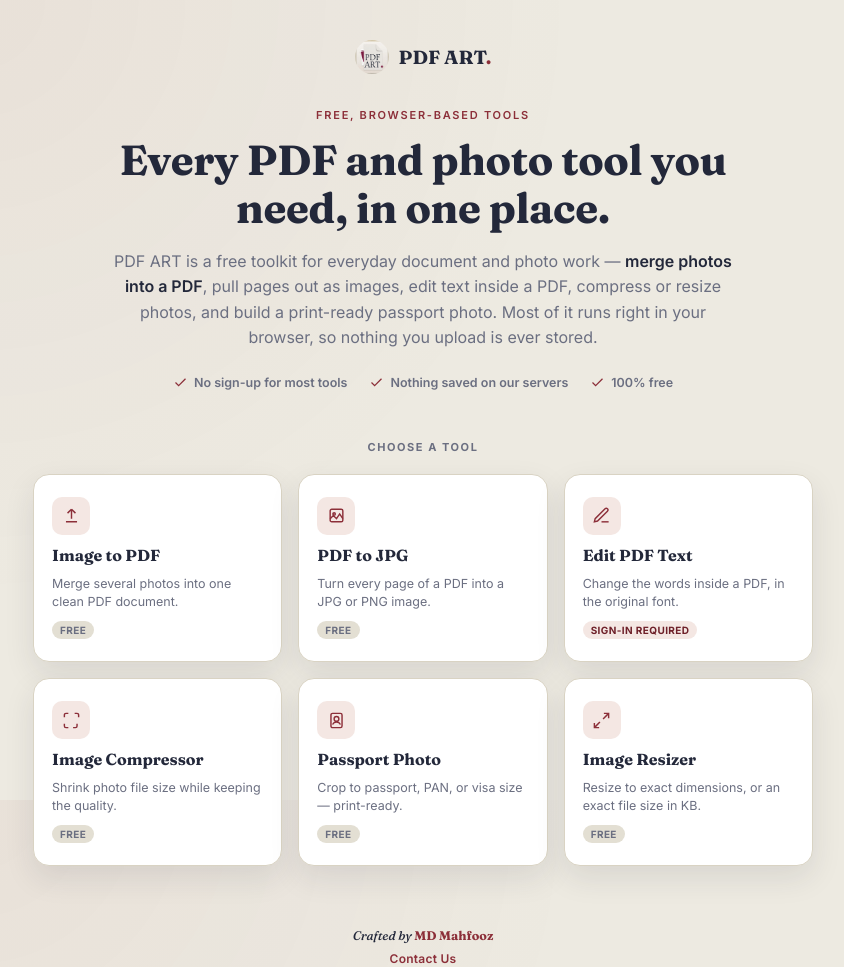
After one commit to Therealmahfooz/PDF_ART, a Flask app: page / in a window 1280 px wide. The commit adds this page. Shown: the whole page, without its empty margins (217-1061 px from the left). Run offline with Flask 3, Linux system fonts and the light colour scheme; some libraries are stand-ins or nearby versions.

Commit message:
Add files via upload

```diff
--- /dev/null
+++ b/templates/home.html
@@ -0,0 +1,200 @@
+<!DOCTYPE html>
+<html lang="en">
+<head>
+<meta charset="UTF-8">
+<meta name="viewport" content="width=device-width, initial-scale=1.0, viewport-fit=cover">
+<title>PDF ART — Free PDF & Photo Tools</title>
+<meta name="description" content="PDF ART is a free set of browser-based tools: turn photos into a PDF, convert PDF pages to JPG, edit PDF text, compress images, make passport photos, and resize images to an exact size.">
+
+<link rel="icon" type="image/png" sizes="32x32" href="/static/icons/icon-32.png">
+<link rel="icon" type="image/png" sizes="16x16" href="/static/icons/icon-16.png">
+<link rel="shortcut icon" href="/static/icons/favicon.ico">
+<link rel="apple-touch-icon" sizes="180x180" href="/static/icons/apple-touch-icon.png">
+<link rel="manifest" href="/static/manifest.json">
+<meta name="theme-color" content="#8C2F39">
+<meta name="apple-mobile-web-app-capable" content="yes">
+<meta name="mobile-web-app-capable" content="yes">
+<meta name="apple-mobile-web-app-status-bar-style" content="black-translucent">
+<meta name="apple-mobile-web-app-title" content="PDF ART">
+
+<script async src="https://www.googletagmanager.com/gtag/js?id=G-XXXXXXXXXX"></script>
+<script>
+  window.dataLayer = window.dataLayer || [];
+  function gtag(){dataLayer.push(arguments);}
+  gtag('js', new Date());
+  gtag('config', 'G-XXXXXXXXXX');
+</script>
+
+<link rel="preconnect" href="https://fonts.googleapis.com">
+<link rel="preconnect" href="https://fonts.gstatic.com" crossorigin>
+<link href="https://fonts.googleapis.com/css2?family=Fraunces:ital,opsz,wght@0,9..144,400;0,9..144,600;0,9..144,700;1,9..144,500&family=Inter:wght@400;500;600;700&display=swap" rel="stylesheet">
+<style>
+  :root {
+    --paper: #EDEAE1; --paper-deep: #E3DFD3; --card: #FFFFFF;
+    --ink: #23283A; --ink-soft: #6B6F81;
+    --accent: #8C2F39; --accent-dark: #6E2029; --accent-tint: #F4E7E3;
+    --border: #D9D3C3;
+    --shadow: 0 12px 30px rgba(35, 40, 58, 0.10);
+  }
+  * { box-sizing: border-box; margin: 0; padding: 0; }
+  html, body { height: 100%; }
+  body {
+    font-family: 'Inter', sans-serif;
+    background: radial-gradient(circle at 15% 0%, rgba(140,47,57,0.05), transparent 45%), var(--paper);
+    color: var(--ink); min-height: 100vh; display: flex; flex-direction: column; align-items: center;
+    padding: 40px 20px 50px;
+  }
+
+  header.top { display: flex; align-items: center; gap: 10px; margin-bottom: 34px; }
+  header.top .mark { width: 34px; height: 34px; border-radius: 50%; flex-shrink: 0; }
+  header.top .name { font-family: 'Fraunces', serif; font-weight: 700; font-size: 19px; color: var(--ink); }
+  header.top .name .dot { color: var(--accent); }
+
+  .hero { text-align: center; max-width: 620px; margin-bottom: 50px; }
+  .eyebrow { font-size: 11px; letter-spacing: 0.16em; text-transform: uppercase; color: var(--accent); font-weight: 600; margin-bottom: 14px; }
+  h1.headline {
+    font-family: 'Fraunces', serif; font-weight: 700; font-size: 42px; line-height: 1.15;
+    letter-spacing: -0.01em; color: var(--ink); margin-bottom: 16px;
+  }
+  p.sub { font-size: 16px; color: var(--ink-soft); line-height: 1.6; }
+  p.sub strong { color: var(--ink); font-weight: 600; }
+
+  .trust-row {
+    display: flex; gap: 22px; justify-content: center; margin-top: 24px; flex-wrap: wrap;
+  }
+  .trust-item {
+    display: flex; align-items: center; gap: 6px; font-size: 12.5px; color: var(--ink-soft); font-weight: 600;
+  }
+  .trust-item svg { width: 15px; height: 15px; stroke: var(--accent); flex-shrink: 0; }
+
+  .section-label {
+    font-size: 11px; letter-spacing: 0.14em; text-transform: uppercase; color: var(--ink-soft);
+    font-weight: 700; text-align: center; margin-bottom: 20px;
+  }
+
+  .tool-grid {
+    display: grid; grid-template-columns: repeat(3, 1fr); gap: 16px;
+    width: 100%; max-width: 780px; margin-bottom: 12px;
+  }
+  .tool-card {
+    background: var(--card); border: 1px solid var(--border); border-radius: 16px;
+    padding: 22px 18px; text-decoration: none; color: var(--ink);
+    box-shadow: var(--shadow); transition: transform .15s ease, border-color .15s ease;
+    display: flex; flex-direction: column; gap: 10px;
+  }
+  .tool-card:hover { transform: translateY(-3px); border-color: var(--accent); }
+  .tool-card .icon-wrap {
+    width: 38px; height: 38px; border-radius: 10px; background: var(--accent-tint);
+    display: flex; align-items: center; justify-content: center;
+  }
+  .tool-card .icon-wrap svg { width: 19px; height: 19px; stroke: var(--accent); }
+  .tool-card .tool-name { font-family: 'Fraunces', serif; font-weight: 700; font-size: 16px; }
+  .tool-card .tool-desc { font-size: 12.5px; color: var(--ink-soft); line-height: 1.45; }
+  .tool-card .badge {
+    align-self: flex-start; font-size: 10px; font-weight: 700; letter-spacing: 0.04em;
+    text-transform: uppercase; padding: 3px 8px; border-radius: 999px;
+    background: var(--paper-deep); color: var(--ink-soft);
+  }
+  .tool-card .badge.login { background: var(--accent-tint); color: var(--accent-dark); }
+
+  footer { margin-top: 50px; text-align: center; color: var(--ink-soft); font-size: 12.5px; }
+  footer .credit { font-family: 'Fraunces', serif; font-style: italic; color: var(--ink); }
+  footer .credit strong { font-style: normal; font-weight: 700; color: var(--accent); }
+  footer .contact { margin-top: 8px; }
+  footer .contact a { color: var(--accent); text-decoration: none; font-size: 12px; font-weight: 600; letter-spacing: 0.02em; border-bottom: 1px solid transparent; transition: border-color .15s; }
+  footer .contact a:hover { border-color: var(--accent); }
+
+  @media (max-width: 700px) {
+    .tool-grid { grid-template-columns: repeat(2, 1fr); }
+    h1.headline { font-size: 32px; }
+  }
+  @media (max-width: 420px) {
+    .tool-grid { grid-template-columns: 1fr; }
+  }
+</style>
+</head>
+<body>
+
+<header class="top">
+  <img class="mark" src="/static/icons/icon-192.png" alt="PDF ART logo">
+  <div class="name">PDF ART<span class="dot">.</span></div>
+</header>
+
+<div class="hero">
+  <div class="eyebrow">Free, Browser-Based Tools</div>
+  <h1 class="headline">Every PDF and photo tool you need, in one place.</h1>
+  <p class="sub">
+    PDF ART is a free toolkit for everyday document and photo work — <strong>merge photos into a PDF</strong>,
+    pull pages out as images, edit text inside a PDF, compress or resize photos, and build a
+    print-ready passport photo. Most of it runs right in your browser, so nothing you upload is ever stored.
+  </p>
+  <div class="trust-row">
+    <div class="trust-item">
+      <svg viewBox="0 0 24 24" fill="none" stroke-width="2"><path d="M20 6L9 17l-5-5"/></svg>
+      No sign-up for most tools
+    </div>
+    <div class="trust-item">
+      <svg viewBox="0 0 24 24" fill="none" stroke-width="2"><path d="M20 6L9 17l-5-5"/></svg>
+      Nothing saved on our servers
+    </div>
+    <div class="trust-item">
+      <svg viewBox="0 0 24 24" fill="none" stroke-width="2"><path d="M20 6L9 17l-5-5"/></svg>
+      100% free
+    </div>
+  </div>
+</div>
+
+<div class="section-label">Choose a Tool</div>
+<div class="tool-grid">
+
+  <a class="tool-card" href="/image-to-pdf.html">
+    <div class="icon-wrap"><svg viewBox="0 0 24 24" fill="none" stroke-width="1.8"><path d="M12 16V4m0 0L7 9m5-5l5 5M5 20h14"/></svg></div>
+    <div class="tool-name">Image to PDF</div>
+    <div class="tool-desc">Merge several photos into one clean PDF document.</div>
+    <span class="badge">Free</span>
+  </a>
+
+  <a class="tool-card" href="/pdf-to-jpg.html">
+    <div class="icon-wrap"><svg viewBox="0 0 24 24" fill="none" stroke-width="1.8"><rect x="4" y="4" width="16" height="16" rx="2"/><circle cx="9" cy="10" r="1.5"/><path d="M4 16l4-4 4 4 4-6 4 6"/></svg></div>
+    <div class="tool-name">PDF to JPG</div>
+    <div class="tool-desc">Turn every page of a PDF into a JPG or PNG image.</div>
+    <span class="badge">Free</span>
+  </a>
+
+  <a class="tool-card" href="/pdf-text-editor.html">
+    <div class="icon-wrap"><svg viewBox="0 0 24 24" fill="none" stroke-width="1.8"><path d="M12 20h9"/><path d="M16.5 3.5a2.1 2.1 0 0 1 3 3L7 19l-4 1 1-4L16.5 3.5z"/></svg></div>
+    <div class="tool-name">Edit PDF Text</div>
+    <div class="tool-desc">Change the words inside a PDF, in the original font.</div>
+    <span class="badge login">Sign-in required</span>
+  </a>
+
+  <a class="tool-card" href="/image-compress.html">
+    <div class="icon-wrap"><svg viewBox="0 0 24 24" fill="none" stroke-width="1.8"><path d="M8 3H5a2 2 0 0 0-2 2v3m18 0V5a2 2 0 0 0-2-2h-3M3 16v3a2 2 0 0 0 2 2h3m11-5v3a2 2 0 0 1-2 2h-3"/></svg></div>
+    <div class="tool-name">Image Compressor</div>
+    <div class="tool-desc">Shrink photo file size while keeping the quality.</div>
+    <span class="badge">Free</span>
+  </a>
+
+  <a class="tool-card" href="/passport-photo.html">
+    <div class="icon-wrap"><svg viewBox="0 0 24 24" fill="none" stroke-width="1.8"><rect x="5" y="3" width="14" height="18" rx="2"/><circle cx="12" cy="10" r="3"/><path d="M7 17c1-2 3-3 5-3s4 1 5 3"/></svg></div>
+    <div class="tool-name">Passport Photo</div>
+    <div class="tool-desc">Crop to passport, PAN, or visa size — print-ready.</div>
+    <span class="badge">Free</span>
+  </a>
+
+  <a class="tool-card" href="/image-resizer.html">
+    <div class="icon-wrap"><svg viewBox="0 0 24 24" fill="none" stroke-width="1.8"><path d="M15 3h6v6M9 21H3v-6M21 3l-7 7M3 21l7-7"/></svg></div>
+    <div class="tool-name">Image Resizer</div>
+    <div class="tool-desc">Resize to exact dimensions, or an exact file size in KB.</div>
+    <span class="badge">Free</span>
+  </a>
+
+</div>
+
+<footer>
+  <div class="credit">Crafted by <strong>MD Mahfooz</strong></div>
+  <div class="contact"><a href="mailto:pdfarts.support@gmail.com?subject=PDF%20ART%20-%20Support">Contact Us</a></div>
+</footer>
+
+</body>
+</html>
--- a/templates/image_compress.html
+++ b/templates/image_compress.html
@@ -127,6 +127,7 @@
     text-align: center;
   }
   h1.logo .dot { color: var(--accent); }
+  .site-mark { display: block; width: 40px; height: 40px; border-radius: 50%; margin: 0 auto 14px; }
   p.tagline {
     font-family: 'Fraunces', serif;
     font-style: italic;
@@ -349,7 +350,8 @@
     <svg viewBox="0 0 24 24" fill="none" stroke="currentColor" stroke-width="2"><path d="M6 9l6 6 6-6"/></svg>
   </button>
   <nav class="toolnav" id="toolnavList">
-  <a href="/">Image to PDF</a>
+  <a href="/">Home</a>
+  <a href="/image-to-pdf.html">Image to PDF</a>
   <a href="/pdf-to-jpg.html">PDF to JPG</a>
   <a href="/pdf-text-editor.html">Edit PDF Text{% if not current_user %} 🔒{% endif %}</a>
   <a href="/image-compress.html" class="active">Image Compressor</a>
@@ -380,6 +382,7 @@
 
 
 <div class="eyebrow">Shrink Without Losing Quality</div>
+<img class="site-mark" src="/static/icons/icon-192.png" alt="PDF ART logo">
 <h1 class="logo">PDF ART<span class="dot">.</span></h1>
 <p class="tagline">Compress your photos right in the browser — nothing is uploaded anywhere.</p>
 
--- a/templates/image_resizer.html
+++ b/templates/image_resizer.html
@@ -85,6 +85,7 @@
   .eyebrow { font-size: 11px; letter-spacing: 0.16em; text-transform: uppercase; color: var(--accent); font-weight: 600; text-align: center; margin-bottom: 14px; }
   h1.logo { font-family: 'Fraunces', serif; font-weight: 700; font-size: 46px; letter-spacing: -0.01em; color: var(--ink); text-align: center; }
   h1.logo .dot { color: var(--accent); }
+  .site-mark { display: block; width: 40px; height: 40px; border-radius: 50%; margin: 0 auto 14px; }
   p.tagline { font-family: 'Fraunces', serif; font-style: italic; font-weight: 500; font-size: 16px; color: var(--ink-soft); text-align: center; margin-top: 6px; margin-bottom: 40px; max-width: 440px; }
 
   .card { background: var(--card); border-radius: 18px; padding: 36px; width: 100%; max-width: 680px; box-shadow: var(--shadow); border: 1px solid var(--border); }
@@ -188,7 +189,8 @@
     <svg viewBox="0 0 24 24" fill="none" stroke="currentColor" stroke-width="2"><path d="M6 9l6 6 6-6"/></svg>
   </button>
   <nav class="toolnav" id="toolnavList">
-  <a href="/">Image to PDF</a>
+  <a href="/">Home</a>
+  <a href="/image-to-pdf.html">Image to PDF</a>
   <a href="/pdf-to-jpg.html">PDF to JPG</a>
   <a href="/pdf-text-editor.html">Edit PDF Text{% if not current_user %} 🔒{% endif %}</a>
   <a href="/image-compress.html">Image Compressor</a>
@@ -219,6 +221,7 @@
 
 
 <div class="eyebrow">Exact Dimensions Or Exact KB</div>
+<img class="site-mark" src="/static/icons/icon-192.png" alt="PDF ART logo">
 <h1 class="logo">PDF ART<span class="dot">.</span></h1>
 <p class="tagline">Resize photos to a precise width and height, or hit an exact file size for online forms.</p>
 
--- a/templates/index.html
+++ b/templates/index.html
@@ -102,6 +102,7 @@
     letter-spacing: -0.01em; color: var(--ink); text-align: center;
   }
   h1.logo .dot { color: var(--accent); }
+  .site-mark { display: block; width: 40px; height: 40px; border-radius: 50%; margin: 0 auto 14px; }
   p.tagline {
     font-family: 'Fraunces', serif; font-style: italic; font-weight: 500; font-size: 16px;
     color: var(--ink-soft); text-align: center; margin-top: 6px; margin-bottom: 40px; max-width: 420px;
@@ -209,7 +210,8 @@
     <svg viewBox="0 0 24 24" fill="none" stroke="currentColor" stroke-width="2"><path d="M6 9l6 6 6-6"/></svg>
   </button>
   <nav class="toolnav" id="toolnavList">
-  <a href="/" class="active">Image to PDF</a>
+  <a href="/">Home</a>
+  <a href="/image-to-pdf.html" class="active">Image to PDF</a>
   <a href="/pdf-to-jpg.html">PDF to JPG</a>
   <a href="/pdf-text-editor.html">Edit PDF Text{% if not current_user %} 🔒{% endif %}</a>
   <a href="/image-compress.html">Image Compressor</a>
@@ -240,6 +242,7 @@
 
 
 <div class="eyebrow">Photos → Document</div>
+<img class="site-mark" src="/static/icons/icon-192.png" alt="PDF ART logo">
 <h1 class="logo">PDF ART<span class="dot">.</span></h1>
 <p class="tagline">Turn a handful of photos into one clean, ready-to-share PDF.</p>
 
--- a/templates/passport_photo.html
+++ b/templates/passport_photo.html
@@ -84,6 +84,7 @@
   .eyebrow { font-size: 11px; letter-spacing: 0.16em; text-transform: uppercase; color: var(--accent); font-weight: 600; text-align: center; margin-bottom: 14px; }
   h1.logo { font-family: 'Fraunces', serif; font-weight: 700; font-size: 46px; letter-spacing: -0.01em; color: var(--ink); text-align: center; }
   h1.logo .dot { color: var(--accent); }
+  .site-mark { display: block; width: 40px; height: 40px; border-radius: 50%; margin: 0 auto 14px; }
   p.tagline { font-family: 'Fraunces', serif; font-style: italic; font-weight: 500; font-size: 16px; color: var(--ink-soft); text-align: center; margin-top: 6px; margin-bottom: 40px; max-width: 440px; }
 
   .card { background: var(--card); border-radius: 18px; padding: 36px; width: 100%; max-width: 640px; box-shadow: var(--shadow); border: 1px solid var(--border); }
@@ -165,7 +166,8 @@
     <svg viewBox="0 0 24 24" fill="none" stroke="currentColor" stroke-width="2"><path d="M6 9l6 6 6-6"/></svg>
   </button>
   <nav class="toolnav" id="toolnavList">
-  <a href="/">Image to PDF</a>
+  <a href="/">Home</a>
+  <a href="/image-to-pdf.html">Image to PDF</a>
   <a href="/pdf-to-jpg.html">PDF to JPG</a>
   <a href="/pdf-text-editor.html">Edit PDF Text{% if not current_user %} 🔒{% endif %}</a>
   <a href="/image-compress.html">Image Compressor</a>
@@ -196,6 +198,7 @@
 
 
 <div class="eyebrow">Print-Ready in Seconds</div>
+<img class="site-mark" src="/static/icons/icon-192.png" alt="PDF ART logo">
 <h1 class="logo">PDF ART<span class="dot">.</span></h1>
 <p class="tagline">Crop your photo to the exact passport or ID size, ready to print.</p>
 
--- a/templates/pdf_text_editor.html
+++ b/templates/pdf_text_editor.html
@@ -83,6 +83,7 @@
   .eyebrow { font-size: 11px; letter-spacing: 0.16em; text-transform: uppercase; color: var(--accent); font-weight: 600; text-align: center; margin-bottom: 14px; }
   h1.logo { font-family: 'Fraunces', serif; font-weight: 700; font-size: 46px; letter-spacing: -0.01em; color: var(--ink); text-align: center; }
   h1.logo .dot { color: var(--accent); }
+  .site-mark { display: block; width: 40px; height: 40px; border-radius: 50%; margin: 0 auto 14px; }
   p.tagline { font-family: 'Fraunces', serif; font-style: italic; font-weight: 500; font-size: 16px; color: var(--ink-soft); text-align: center; margin-top: 6px; margin-bottom: 40px; max-width: 460px; }
 
   .card { background: var(--card); border-radius: 18px; padding: 36px; width: 100%; max-width: 620px; box-shadow: var(--shadow); border: 1px solid var(--border); }
@@ -151,7 +152,8 @@
     <svg viewBox="0 0 24 24" fill="none" stroke="currentColor" stroke-width="2"><path d="M6 9l6 6 6-6"/></svg>
   </button>
   <nav class="toolnav" id="toolnavList">
-  <a href="/">Image to PDF</a>
+  <a href="/">Home</a>
+  <a href="/image-to-pdf.html">Image to PDF</a>
   <a href="/pdf-to-jpg.html">PDF to JPG</a>
   <a href="/pdf-text-editor.html" class="active">Edit PDF Text</a>
   <a href="/image-compress.html">Image Compressor</a>
@@ -181,6 +183,7 @@
 </script>
 
 <div class="eyebrow">Change The Words, Keep The Look</div>
+<img class="site-mark" src="/static/icons/icon-192.png" alt="PDF ART logo">
 <h1 class="logo">PDF ART<span class="dot">.</span></h1>
 <p class="tagline">Edit the text inside a PDF while keeping the original font, size, and position.</p>
 
--- a/templates/pdf_to_jpg.html
+++ b/templates/pdf_to_jpg.html
@@ -84,6 +84,7 @@
   .eyebrow { font-size: 11px; letter-spacing: 0.16em; text-transform: uppercase; color: var(--accent); font-weight: 600; text-align: center; margin-bottom: 14px; }
   h1.logo { font-family: 'Fraunces', serif; font-weight: 700; font-size: 46px; letter-spacing: -0.01em; color: var(--ink); text-align: center; }
   h1.logo .dot { color: var(--accent); }
+  .site-mark { display: block; width: 40px; height: 40px; border-radius: 50%; margin: 0 auto 14px; }
   p.tagline { font-family: 'Fraunces', serif; font-style: italic; font-weight: 500; font-size: 16px; color: var(--ink-soft); text-align: center; margin-top: 6px; margin-bottom: 40px; max-width: 440px; }
 
   .card { background: var(--card); border-radius: 18px; padding: 36px; width: 100%; max-width: 620px; box-shadow: var(--shadow); border: 1px solid var(--border); }
@@ -166,7 +167,8 @@
     <svg viewBox="0 0 24 24" fill="none" stroke="currentColor" stroke-width="2"><path d="M6 9l6 6 6-6"/></svg>
   </button>
   <nav class="toolnav" id="toolnavList">
-  <a href="/">Image to PDF</a>
+  <a href="/">Home</a>
+  <a href="/image-to-pdf.html">Image to PDF</a>
   <a href="/pdf-to-jpg.html" class="active">PDF to JPG</a>
   <a href="/pdf-text-editor.html">Edit PDF Text{% if not current_user %} 🔒{% endif %}</a>
   <a href="/image-compress.html">Image Compressor</a>
@@ -197,6 +199,7 @@
 
 
 <div class="eyebrow">Document → Images</div>
+<img class="site-mark" src="/static/icons/icon-192.png" alt="PDF ART logo">
 <h1 class="logo">PDF ART<span class="dot">.</span></h1>
 <p class="tagline">Turn every page of a PDF into a separate JPG or PNG image.</p>
 
```
